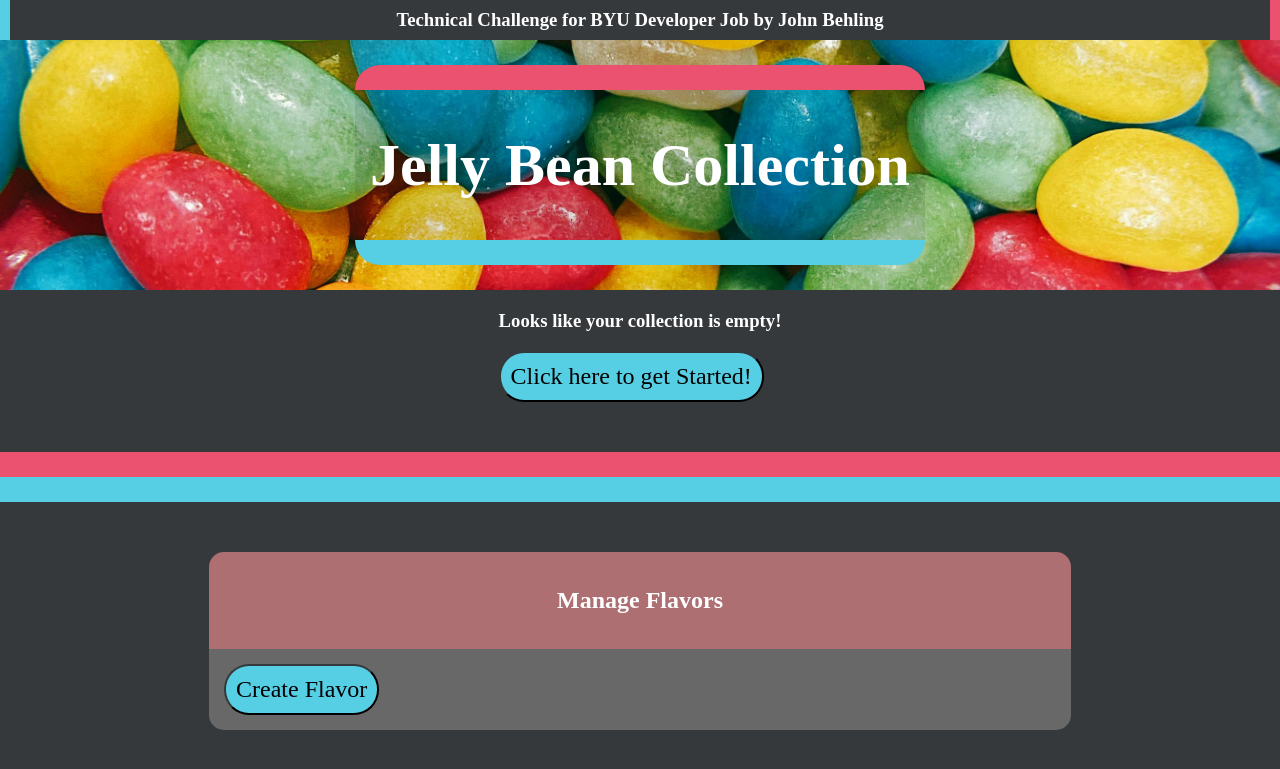
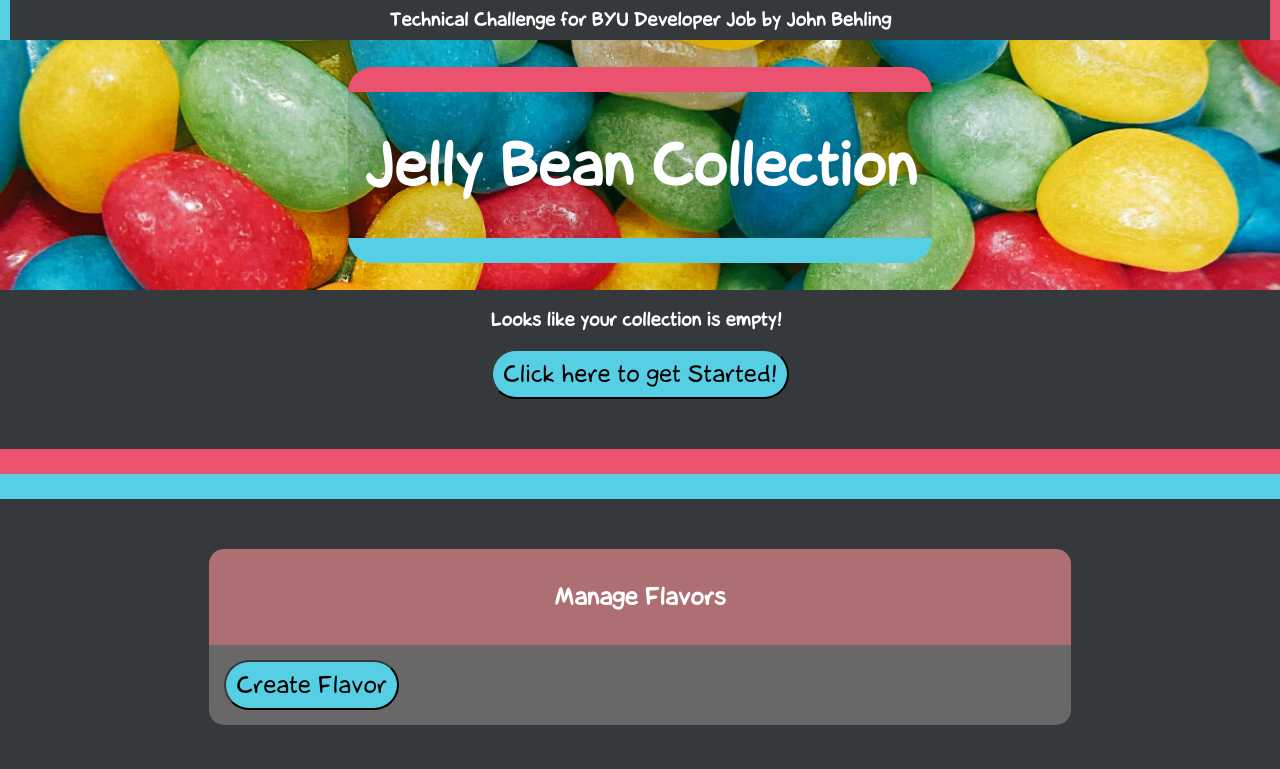
Before and after one commit to jbehling-dts/technical_challenge, a Django app: page / in a window 1280 px wide. Shown: the top 769 px of the page. Run offline with Django 5.2, Linux system fonts and the light colour scheme; data that the repository does not hold is empty; some web fonts are replaced.

Commit message:
Added font.ttf file so it is stored locally. Added comments to views.py and collection.js.

```diff
--- a/jelly_beans/collection/forms.py
+++ b/jelly_beans/collection/forms.py
@@ -25,7 +25,8 @@ class BeanForm(forms.ModelForm):
         self.fields['size'].initial = 1
         self.fields['size'].label = 'Bean Size (1-5)'
         self.fields['size'].validators.append(MaxValueValidator(5)) # Set the max bean size
-        # Set the widget of the 'jar' field to HiddenInput
+        # Set the widget of the 'jar' field to HiddenInput.
+        # This field will be set to whatever jar is currently in view on the collection page.
         self.fields['jar'].widget = forms.HiddenInput()
 
 class FlavorForm(forms.ModelForm):
--- a/jelly_beans/collection/static/collection.css
+++ b/jelly_beans/collection/static/collection.css
@@ -1,4 +1,7 @@
-@import url(https://db.onlinewebfonts.com/c/33391de900c32dc938fc6b7725d4335d?family=laCartoonerie);
+@font-face {
+    font-family: 'laCartoonerie';
+    src: url('/static/fonts/La Cartoonerie/laCartoonerie.ttf') format('truetype');
+}
 
 :root {
     --dark: #36393B;
@@ -165,18 +168,6 @@ input[type="submit"]:hover {
     overflow-x: auto;
     overflow-y: hidden;
 }
-/* .jar-body ::-webkit-scrollbar {
-    width: 20px;
-    height: 25px;
-  }
-.jar-body ::-webkit-scrollbar-track {
-    background-color: rgb(196, 196, 196);
-}
-.jar-body ::-webkit-scrollbar-thumb {
-    background: var(--primary-color);
-    border-radius: 10px;
-    border: solid 4px var(--dark);
-} */
 .jar-body-scroller-content {
     display: flex;
     align-items: center;
--- a/jelly_beans/collection/static/collection.js
+++ b/jelly_beans/collection/static/collection.js
@@ -1,28 +1,38 @@
+// The delete functions need a csrf_token in the request header, so we'll just retrieve one from
+// the first form of our document.
 const csrf_token = document.querySelector('input[name="csrfmiddlewaretoken"]').value;
 
+// Initialize the current_jar_index to null unless there is jar data. In that case, set it to 0.
+// The current_jar_index will be used to determine which jar we are working with when we add beans to a jar.
+// This value is set when the "Previous" and "Next" buttons are pressed.
 let current_jar_index = null
 if (jars_data.length > 0) {
     current_jar_index = 0
 }
 
+// We keep track of the current_flavor_id so we can know which flavor needs eddited within flavors_data after an edit.
 // This variable is set whenever the edit button of a flavor is clicked
 let current_flavor_id = null
 
+// We keep track of the current_bean_id so we can know which bean needs eddited within the beans data of a jar after an edit.
 // This variable is set whenever the edit button of a bean is clicked
 let current_bean_id = null
 
 $(document).ready(function() {
-    // If jars_data exists, then populate the jars container with the first jar
+    // When the document is ready, we want to populate the jars div with the first jar, or the getting started instructions.
     if (current_jar_index != null) {
         moveJarToContainer(jars_data[current_jar_index])
     } else {
         getStarted()
     }
 
+    // When the document is ready, populate the flavors accordion with the flavor elements
     $.each(flavors_data, function(index, value) {
         $("#flavors_accordion_content").append(createFlavorElement(value))
     })
 })
+
+// The get started function populates the jar div with instructions on how to begin. This function is only called when no jars exist.
 function getStarted() {
     // Hide the jar buttons div
     $(".jar-buttons").hide()
@@ -31,9 +41,13 @@ function getStarted() {
         <button type="button" onclick="showJarCreate()">Click here to get Started!</button></div>
     `)
 }
+
 function showJarCreate() {
     $("#jar_modal_create").show();
 }
+
+// This function uses the jar information to create the jar element which contains:
+// jar name, bean capacity, and the beans contained in that jar
 function moveJarToContainer(jar) {
     jarBeansHtml = ''
     if (!jar) {
@@ -43,11 +57,6 @@ function moveJarToContainer(jar) {
     $(".jar-buttons").show()
 
     $.each(jar.beans, function(index, value) {
-        // lighten the bean color by 50%
-        let lighterColor = shadeColor(value.flavor.color, 80)
-
-        // determine the bean width and height based on the bean size value
-        let beanWidthHeight = 100 * value.size
         let svgImg = createBeanElement(value)
         jarBeansHtml += svgImg
     })
@@ -66,10 +75,11 @@ function moveJarToContainer(jar) {
     $("#jar-container").html(jarContainerHtml)
 }
 function createBeanElement(bean) {
-    // lighten the bean color by 50%
+    // lighten the bean color by 50%. This variable will be used for the shiny part of the bean
     let lighterColor = shadeColor(bean.flavor.color, 80)
     // determine the bean width and height based on the bean size value
     let beanWidthHeight = 80 * (bean.size * 0.7)
+    // creat the bean svg element
     return `
         <svg class="jelly-bean" id="bean-${bean.id}" onclick="editBean(${bean.id})" height="${beanWidthHeight}px" width="${beanWidthHeight}px" version="1.1" id="Layer_1" xmlns="http://www.w3.org/2000/svg" xmlns:xlink="http://www.w3.org/1999/xlink"
         viewBox="0 0 512 512" xml:space="preserve">
@@ -87,6 +97,7 @@ function createBeanElement(bean) {
         </svg>
     `
 }
+// Each flavor element contains the flavor name, color, and buttons for editing and deleting.
 function createFlavorElement(flavor) {
     let $flavorElement = $(`
         <div id="flavor-${flavor.id}" class="flavor-row">
@@ -101,6 +112,9 @@ function createFlavorElement(flavor) {
     return $flavorElement
 }
 
+// These two functions will cycle the user through the jars.
+// If the next jar is out of index range, then show the first jar.
+// If the previous jar is out of index range, then show the last jar.
 function showPreviousJar() {
     current_jar_index -= 1
     if (current_jar_index >= 0) {
@@ -122,6 +136,12 @@ function showNextJar() {
     }
 }
 
+// Start of ajax requests:
+// NOTE: The submit functions for each of the forms are contained in their respective snippets (templates/snippets)
+
+// -------------------------
+// Jar ajax requests:
+// -------------------------
 function editJar() {
     $.ajax({
         type: 'GET',
@@ -137,7 +157,6 @@ function editJar() {
     });
 
 }
-
 function deleteJar(confirmDelete=false) {
     if (!confirmDelete) {
         $("#notification_modal-title").text('Confirm Delete')
@@ -166,12 +185,13 @@ function deleteJar(confirmDelete=false) {
             // check if there are any jars left
             if (jars_data.length == 0) {
                 getStarted()
+            } else{
+                // check if the current_jar_index is less than zero
+                if (current_jar_index < 0) {
+                    current_jar_index = jars_data.length
+                }
+                showNextJar()
             }
-            // check if the current_jar_index is less than zero
-            if (current_jar_index < 0) {
-                current_jar_index = jars_data.length
-            }
-            showNextJar()
             $("#notification_modal").hide()
         },
         error: function(xhr, status, error) {
@@ -180,29 +200,9 @@ function deleteJar(confirmDelete=false) {
     });
 }
 
-function openJellyBeanCreate() {
-    if (flavors_data.length == 0) {
-        $("#notification_modal-title").text('Create a Flavor First!')
-        $("#insert-message-here").html(`
-            <p>You haven't created any flavors yet! Please see the "Manage Flavors" accordion to create your flavors,
-            then you can add some jelly beans to the jar.</p>
-        `)
-        $("#notification_modal").show()
-        return
-    }
-    $("#bean_modal_create").show()
-}
-
-function findFlavorIndexById(flavor_id) {
-    let current_flavor_index = null
-    $.each(flavors_data, function(index, value) {
-        if (value.id == flavor_id) {
-            current_flavor_index = index
-        }
-    })
-    return current_flavor_index
-}
-
+// -------------------------
+// Flavor ajax requests:
+// -------------------------
 function editFlavor(flavor_id) {
     current_flavor_id = flavor_id
     $.ajax({
@@ -276,8 +276,10 @@ function deleteFlavor(flavor_id, confirmDelete=false) {
                 const [jarIndex, beanIndex] = bean_indexes_to_remove_from_array[i];
                 jars_data[jarIndex].beans.splice(beanIndex, 1);
             }
-            // Update the bean count in the jar header
-            updateJarBeanCount()
+            // Update the bean count in the jar header, but only if a jar exists
+            if (jars_data.legnth > 0) {
+                updateJarBeanCount()
+            }
             $("#notification_modal").hide()
         },
         error: function(xhr, status, error) {
@@ -286,16 +288,9 @@ function deleteFlavor(flavor_id, confirmDelete=false) {
     });
 }
 
-function findBeanIndexById(bean_id) {
-    let current_bean_index = null
-    $.each(jars_data[current_jar_index].beans, function(index, value) {
-        if (value.id == bean_id) {
-            current_bean_index = index
-        }
-    })
-    return current_bean_index
-}
-
+// -------------------------
+// Bean ajax requests:
+// -------------------------
 function editBean(bean_id) {
     current_bean_id = bean_id
     $.ajax({
@@ -346,6 +341,10 @@ function deleteBean(confirmDelete=false) {
         }
     });
 }
+
+// End of ajax requests:
+
+// Function to loop through and total the sizes of beans in the jar
 function getNumOfBeansInJar(jar) {
     let numBeans = 0
     $.each(jar.beans, function(index, value) {
@@ -356,6 +355,7 @@ function getNumOfBeansInJar(jar) {
 function updateJarBeanCount() {
     $("#numBeans").text(getNumOfBeansInJar(jars_data[current_jar_index]))
 }
+// When editing a jar, we need to validate that the new jar size will accomodate the existing beans
 function jarHasEnoughRoom(createOrEdit) {
     let new_bean_size = parseInt($(`#id_${createOrEdit}-size`).val())
     let bean_capacity = jars_data[current_jar_index].bean_capacity
@@ -368,12 +368,44 @@ function jarHasEnoughRoom(createOrEdit) {
         return [true, roomLeftString]
     }
 }
-function addBeanSizeErrorToForm(createOrEdit, roomLeftString) {
+function addBeanSizeErrorToForm(roomLeftString) {
     alert(roomLeftString)
-    // $("#id_" + createOrEdit + "-size").after($("<p>" + roomLeftString + "</p>"));
+}
+// Before adding a jelly bean to the jar, we need to make sure that some flavors exist first.
+function openJellyBeanCreate() {
+    if (flavors_data.length == 0) {
+        $("#notification_modal-title").text('Create a Flavor First!')
+        $("#insert-message-here").html(`
+            <p>You haven't created any flavors yet! Please see the "Manage Flavors" accordion to create your flavors,
+            then you can add some jelly beans to the jar.</p>
+        `)
+        $("#notification_modal").show()
+        return
+    }
+    $("#bean_modal_create").show()
 }
 
+function findFlavorIndexById(flavor_id) {
+    let current_flavor_index = null
+    $.each(flavors_data, function(index, value) {
+        if (value.id == flavor_id) {
+            current_flavor_index = index
+        }
+    })
+    return current_flavor_index
+}
 
+function findBeanIndexById(bean_id) {
+    let current_bean_index = null
+    $.each(jars_data[current_jar_index].beans, function(index, value) {
+        if (value.id == bean_id) {
+            current_bean_index = index
+        }
+    })
+    return current_bean_index
+}
+
+// This function is used to create a slightly lighter color for the part of the jelly bean that is shiny.
 function shadeColor(color, percent) {
 
     var R = parseInt(color.substring(1,3),16);
--- /dev/null
+++ b/jelly_beans/collection/static/fonts/La Cartoonerie/COPYRIGHT.txt
@@ -0,0 +1 @@
+(C)laCartoonerie. 2005. All Rights Reserved
--- a/jelly_beans/collection/templates/snippets/bean_form.html
+++ b/jelly_beans/collection/templates/snippets/bean_form.html
@@ -5,7 +5,7 @@
         <input type="submit" value="Submit">
     </form>
     {% if bean_form.prefix == 'edit' %}
-    <button type="button" onclick="deleteBean()">Eat Bean</button>
+    <button type="button" onclick="deleteBean()" style="margin-top: 15px; background-color: var(--secondary-color);">Eat Bean</button>
     {% endif %}
 </div>
 
@@ -24,7 +24,7 @@
         // Make sure that the jar has enough room for the new bean
         let enoughRoom = jarHasEnoughRoom('create')
         if (!enoughRoom[0]) {
-            addBeanSizeErrorToForm('create', enoughRoom[1])
+            addBeanSizeErrorToForm(enoughRoom[1])
             return
         }
 
@@ -59,7 +59,7 @@
         // Make sure that the jar has enough room for the new bean
         let enoughRoom = jarHasEnoughRoom('edit')
         if (!enoughRoom[0]) {
-            addBeanSizeErrorToForm('edit', enoughRoom[1])
+            addBeanSizeErrorToForm(enoughRoom[1])
             return
         }
         $.ajax({
--- a/jelly_beans/collection/views.py
+++ b/jelly_beans/collection/views.py
@@ -1,5 +1,5 @@
 from django.shortcuts import render
-from django.http import HttpResponse, JsonResponse
+from django.http import JsonResponse
 import json
 from django.template.loader import render_to_string
 from .models import Jar, Flavor, Bean
@@ -7,16 +7,54 @@ from .forms import JarForm, FlavorForm, BeanForm
 
 # Create your views here.
 def collection(request):
+    # ----------------------------------------
+    # Query and format the data
+    # ----------------------------------------
+
     jars = Jar.objects.prefetch_related('bean_set__flavor')
     flavors = Flavor.objects.all()
 
+    # Create a list of jar data from the result set. Each item will be in the following format:
+    """
+    'jar': {
+       'id': jar.id,
+       'name': jar.name,
+       'bean_capacity': jar.bean_capacity,
+       'beans': {
+            'id': bean.id,
+            'size': bean.size,
+            'flavor': {
+                'id': flavor.id,
+                'name': flavor.name,
+                'color': flavor.color
+            }
+        }
+    }
+    """
     jars_data = []
     for jar in jars:
         jars_data.append(setJarDictFields(jar))
 
+    # Create a list of flavor data from the flavor result set. Each item will be in the following format:
+    """
+    'flavor': {
+        'id': flavor.id,
+        'name': flavor.name,
+        'color': flavor.color
+    }
+    """
     flavors_data = []
     for flavor in flavors:
         flavors_data.append(setFlavorDictFields(flavor))
+
+
+    # --------------------------------------------------------------------------------
+    # Render html forms to strings and create modal settings for modal snippets:
+    # Each of the objects (jar, bean, and flavor) will have an empty form initialized
+    # and rendered to an html string which will then be passed to the modal settings.
+    # An additional modal settings will be created for the edit form of each object.
+    # The edit modals will be populated with form html returned from an AJAX request.
+    # --------------------------------------------------------------------------------
 
     jar_form_create = JarForm(prefix='create')
     jar_form_create_html = render_to_string('snippets/jar_form.html', {'jar_form': jar_form_create}, request=request)
@@ -25,7 +63,6 @@ def collection(request):
         'title': 'Create a Jar',
         'body': jar_form_create_html
     }
-    # Create the settings for the edit modal. This one will be populated by an ajax request to /jar-edit/
     jar_form_edit_modal_settings = {
         'id': 'jar_modal_edit',
         'title': 'Edit Jar',
@@ -52,18 +89,19 @@ def collection(request):
         'title': 'Create a New Flavor',
         'body': flavor_form_create_html
     }
-    # Create the settings for the edit modal. This one will be populated by an ajax request to /jar-edit/
     flavor_form_edit_modal_settings = {
         'id': 'flavor_modal_edit',
         'title': 'Edit Flavor',
         'body': '<div id="insert-flavor-edit-form-here"></div>'
     }
 
+    # The notification modal will be for "Confirm Delete" type messages.
     notification_modal_settings = {
         'id': 'notification_modal',
         'title': 'Notification',
         'body': '<div id="insert-message-here"></div>'
     }
+
 
     context = {
         'jars_data': jars_data,
@@ -79,6 +117,9 @@ def collection(request):
 
     return render(request, 'collection.html', context)
 
+# -------------------------------------------------------------
+# Jar Create, Edit, and Delete routes
+# -------------------------------------------------------------
 def jarCreate(request):
     if request.method == 'POST':
         jar_form = JarForm(request.POST, prefix='create')
@@ -135,6 +176,9 @@ def jarEdit(request, jar_id):
 def jarDelete(request):
     return deleteLogic(request, Jar, 'Jar')
 
+# -------------------------------------------------------------
+# Flavor Create, Edit, and Delete routes
+# -------------------------------------------------------------
 def flavorCreate(request):
     if request.method == 'POST':
         flavor_form = FlavorForm(request.POST, prefix="create")
@@ -193,6 +237,9 @@ def flavorEdit(request, flavor_id):
 def flavorDelete(request):
     return deleteLogic(request, Flavor, 'Flavor')
 
+# -------------------------------------------------------------
+# Bean Create, Edit, and Delete routes
+# -------------------------------------------------------------
 def beanCreate(request):
     if request.method == 'POST':
         bean_form = BeanForm(request.POST, prefix="create")
@@ -249,6 +296,8 @@ def beanEdit(request, bean_id):
 def beanDelete(request):
     return deleteLogic(request, Bean, 'Bean')
 
+
+
 # All the delete routes use the same logic for different objects, so we'll just reuse this function.
 def deleteLogic(request, DeleteObject, object_name):
     if request.method == 'POST':
@@ -270,7 +319,12 @@ def deleteLogic(request, DeleteObject, object_name):
     # Handle invalid requests
     return JsonResponse({'error': 'Invalid request method'}, status=405)
 
+
+
 # The following functions are repeated accross the create and edit functions.
+# setObjectFields will set the fields for the object class which will then be committed to the database.
+# setJarDictFields will create a dictionary object which will be returned to the AJAX request.
+# This will help keep the front end data up to date.
 def setJarObjectFields(jar, cleaned_data):
     jar.name = cleaned_data['name']
     jar.bean_capacity = cleaned_data['bean_capacity']
```
Also changed, not shown: jelly_beans/collection/templates/jscolor-example.html (deleted, +0 -25 lines), jelly_beans/collection/static/fonts/La Cartoonerie/laCartoonerie.ttf (added), jelly_beans/collection/static/fonts/La Cartoonerie/ljk_laCartoonerie.ttf (added).
